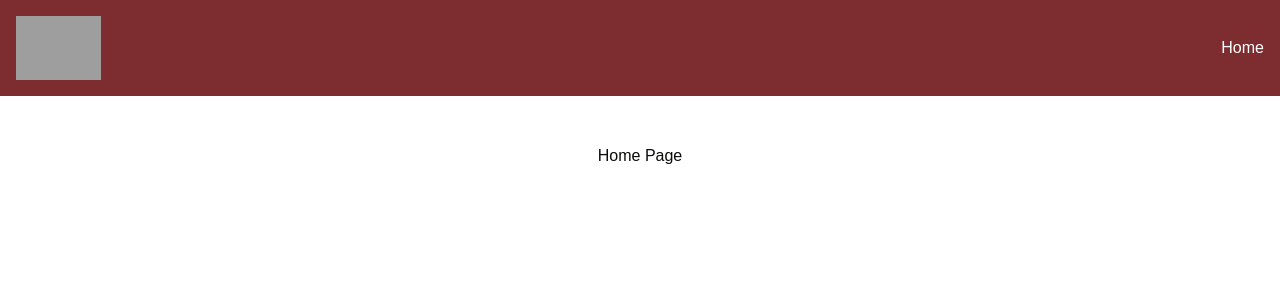
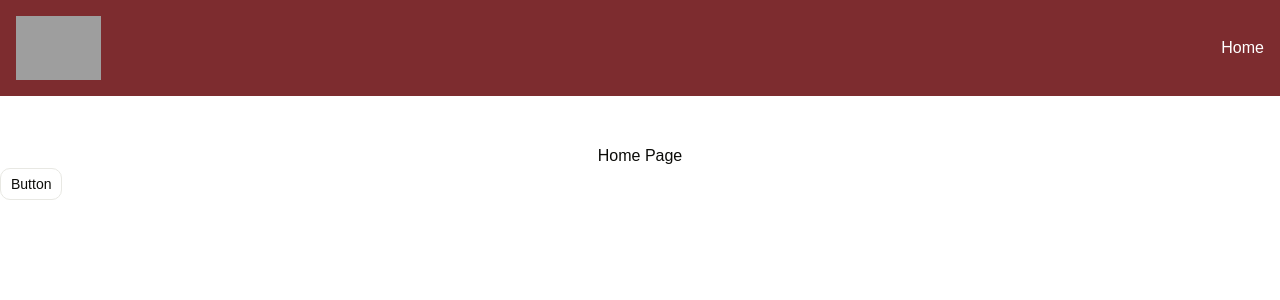
Before and after one commit to dimigeo6595/cf9-react, a React (Vite) app: page / in a window 1280 px wide. Shown: the top 300 px of the page. Built offline with nearby package versions, Linux system fonts and the light colour scheme; grey boxes are pictures that could not be loaded.

Commit message:
fix: resolve path in button.tsx

```diff
--- a/src/pages/HomePage.tsx
+++ b/src/pages/HomePage.tsx
@@ -1,9 +1,11 @@
+import {Button} from "../components/ui/button.tsx";
 
 
 const HomePage = () => {
     return (
         <>
             <h1 className="text-center">Home Page</h1>
+            <Button variant="outline">Button</Button>
         </>
     )
 }
```
